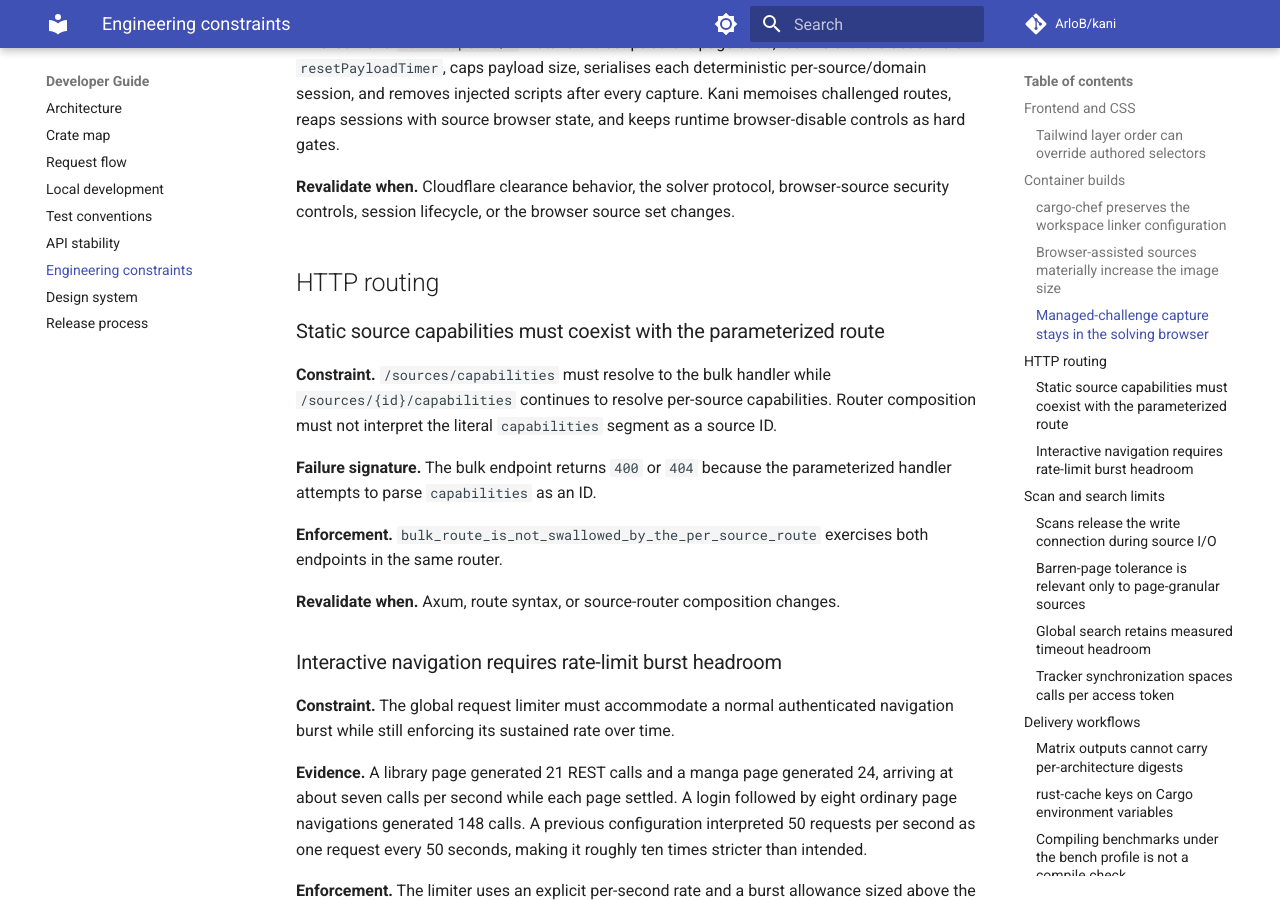
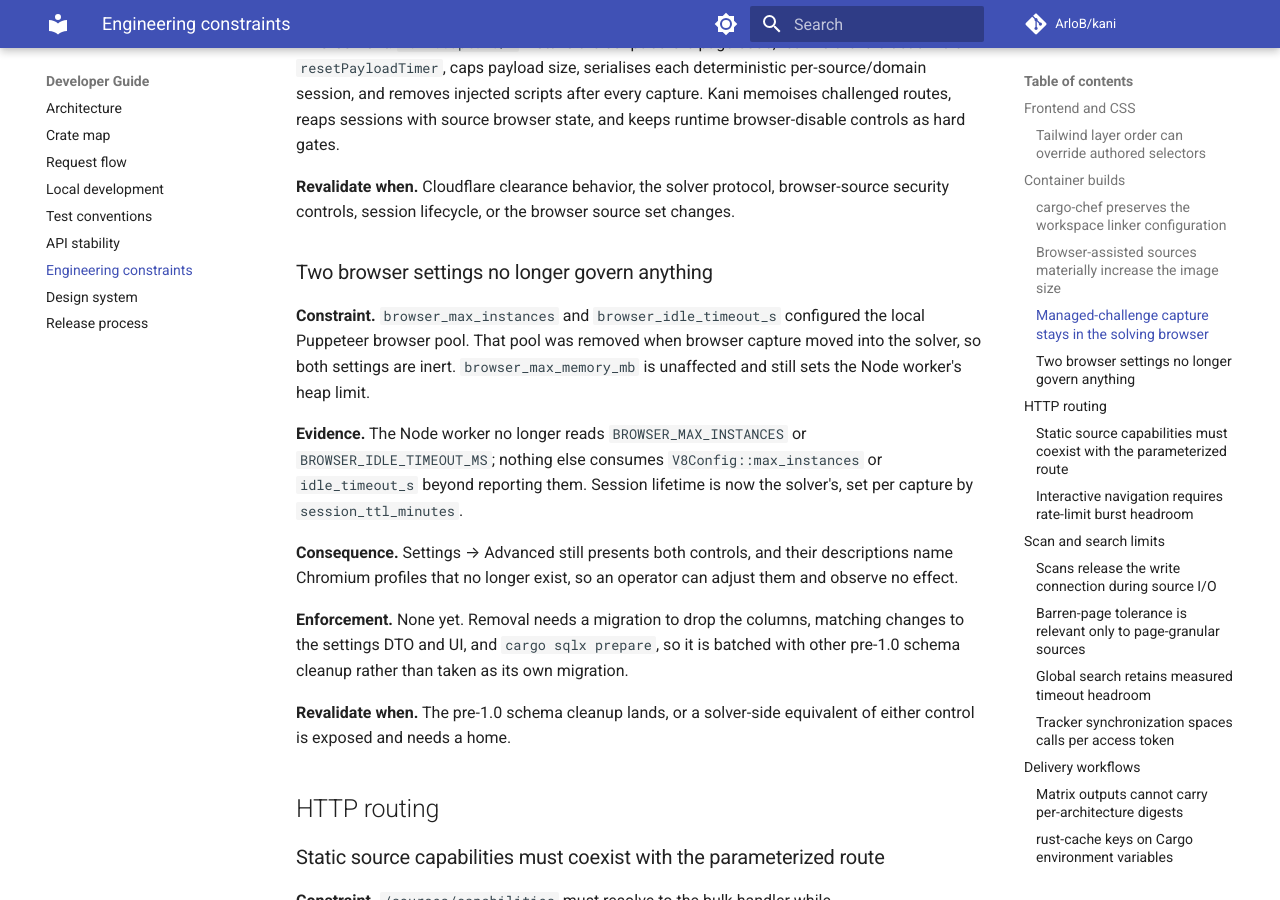
Before and after one commit to ArloB/kani, an MkDocs documentation site: the page built from docs/docs/developer/engineering-constraints.md, in a window 1280 px wide and 900 px high, scrolled down 1962 px. Built offline with MkDocs 1.6.1 and Material for MkDocs 9.7.7, drawn with Linux system fonts in a browser that asks for light colours; comment, search, counter and statistics services are not loaded.

Commit message:
Record that two browser settings no longer govern anything
browser_max_instances and browser_idle_timeout_s configured the Puppeteer
browser pool, which no longer exists. Settings > Advanced still offers both and
describes them as tuning Chromium profiles, so an operator can change them and
see nothing happen.

Removal needs a migration, DTO and UI changes, and cargo sqlx prepare, so it
belongs with other pre-1.0 schema cleanup rather than as its own migration. The
register carries it until then.

Co-Authored-By: Claude Opus 5 <noreply@anthropic.com>

```diff
--- a/docs/docs/developer/engineering-constraints.md
+++ b/docs/docs/developer/engineering-constraints.md
@@ -78,6 +78,28 @@ with source browser state, and keeps runtime browser-disable controls as hard ga
 
 **Revalidate when.** Cloudflare clearance behavior, the solver protocol, browser-source security
 controls, session lifecycle, or the browser source set changes.
+
+### Two browser settings no longer govern anything
+
+**Constraint.** `browser_max_instances` and `browser_idle_timeout_s` configured the local
+Puppeteer browser pool. That pool was removed when browser capture moved into the solver, so both
+settings are inert. `browser_max_memory_mb` is unaffected and still sets the Node worker's heap
+limit.
+
+**Evidence.** The Node worker no longer reads `BROWSER_MAX_INSTANCES` or
+`BROWSER_IDLE_TIMEOUT_MS`; nothing else consumes `V8Config::max_instances` or
+`idle_timeout_s` beyond reporting them. Session lifetime is now the solver's, set per capture by
+`session_ttl_minutes`.
+
+**Consequence.** Settings → Advanced still presents both controls, and their descriptions name
+Chromium profiles that no longer exist, so an operator can adjust them and observe no effect.
+
+**Enforcement.** None yet. Removal needs a migration to drop the columns, matching changes to the
+settings DTO and UI, and `cargo sqlx prepare`, so it is batched with other pre-1.0 schema cleanup
+rather than taken as its own migration.
+
+**Revalidate when.** The pre-1.0 schema cleanup lands, or a solver-side equivalent of either
+control is exposed and needs a home.
 
 ## HTTP routing
 
```
